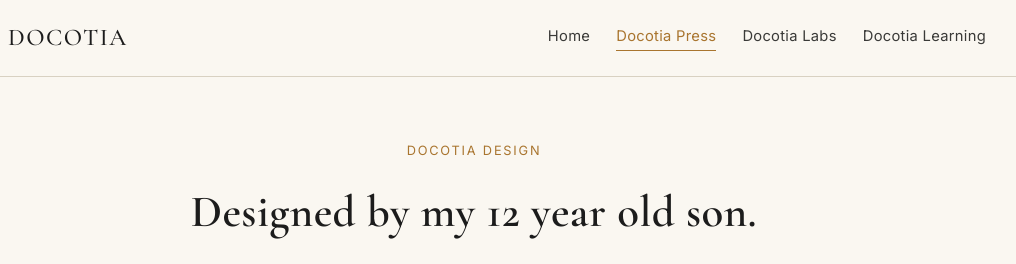
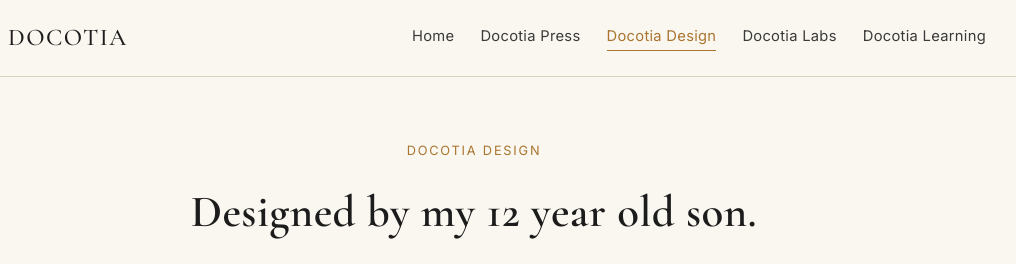
Before and after one commit to docotia-gif/docotia-site, a plain HTML site: page design.html in a window 1280 px wide. Shown: the top 264 px of the page, 166-1182 px from the left. Drawn offline with nearby package versions, Linux system fonts and the light colour scheme.

Commit message:
Add Docotia Design to design page top nav

```diff
--- a/design.html
+++ b/design.html
@@ -28,7 +28,8 @@
     </button>
     <nav class="primary" id="primaryNav">
       <a href="index.html">Home</a>
-      <a href="press.html" class="active">Docotia Press</a>
+      <a href="press.html">Docotia Press</a>
+      <a href="design.html" class="active">Docotia Design</a>
       <a href="labs.html">Docotia Labs</a>
       <a href="learn/index.html">Docotia Learning</a>
     </nav>
```
